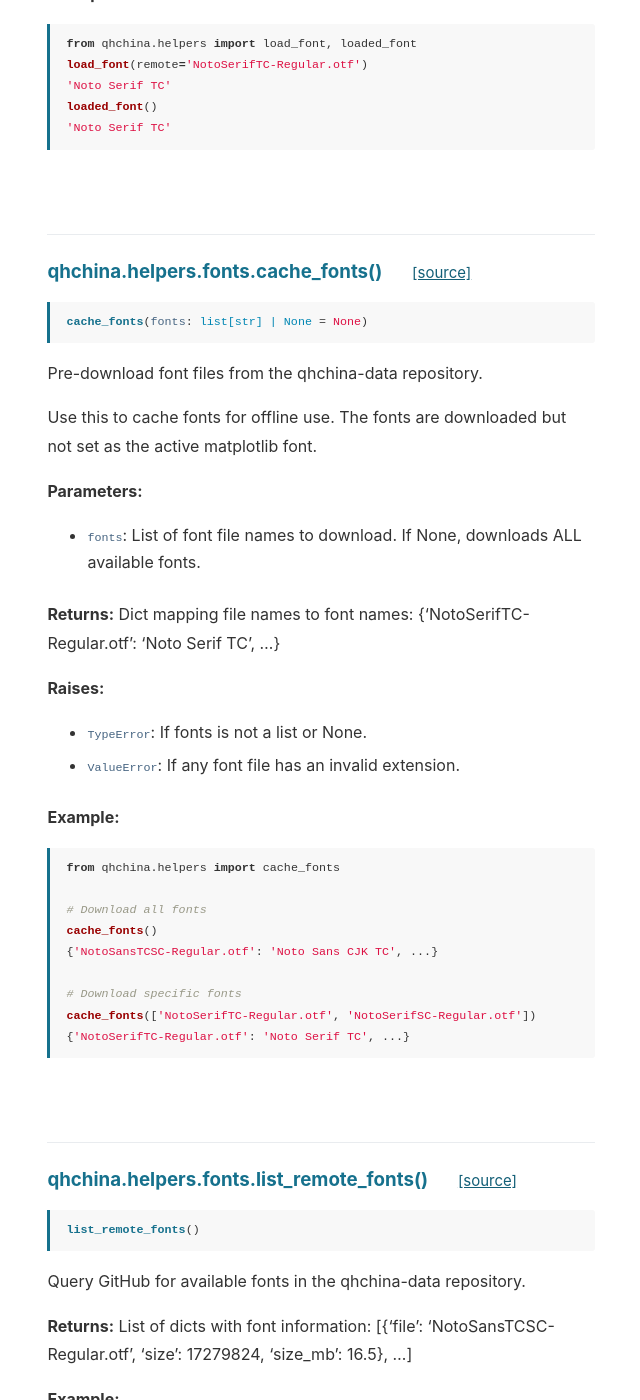
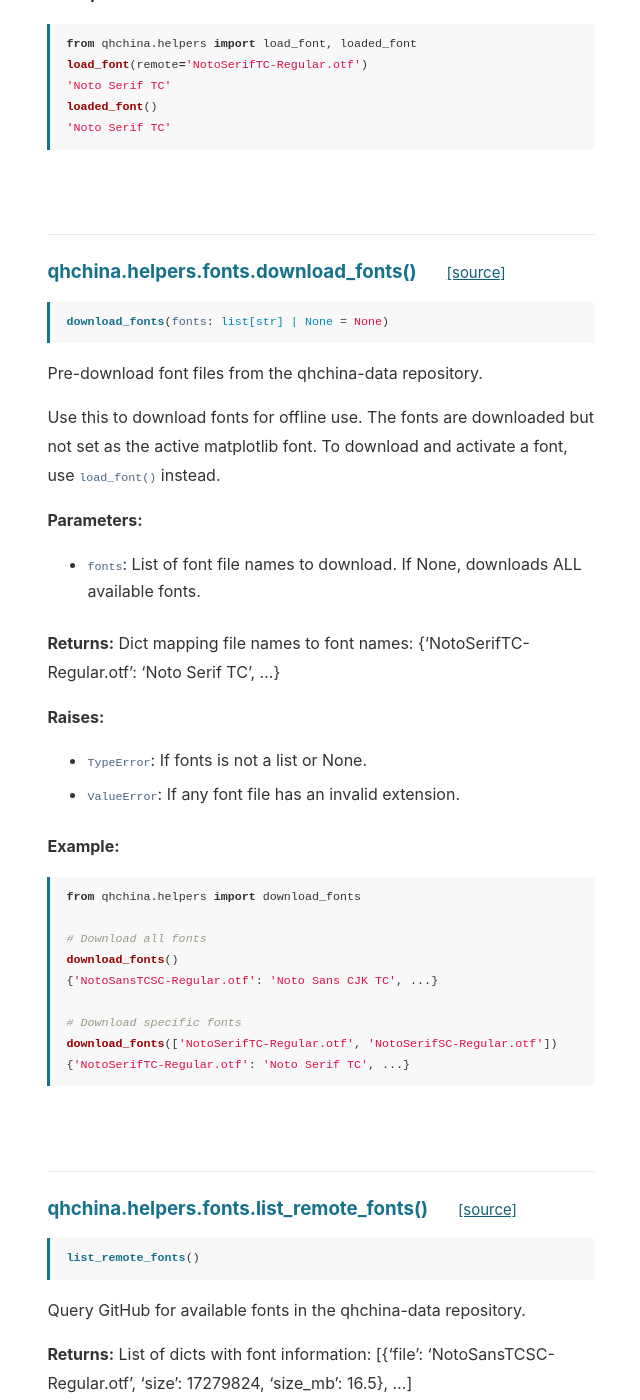
Before and after one commit to mcjkurz/qhchina-web, a Jekyll site: the page built from docs/helpers/index.md, in a window 1280 px wide and 1400 px high, scrolled down 5669 px. Shown: the whole window, without its empty margins (455-1095 px from the left). Built offline with Jekyll 4.4.1, drawn with Linux system fonts in a browser that asks for light colours; some of the changed text lies outside the part shown.

Commit message:
Update API docs

````diff
--- a/_config.yml
+++ b/_config.yml
@@ -60,4 +60,4 @@ goatcounter_code: qhchina # This will create the URL qhchina.goatcounter.com
 github: [metadata]
 
 # Cache busting version (auto-updated by make_docs.py)
-cache_version: 20260306122500
+cache_version: 20260306122750
--- a/_data/nav_docs.json
+++ b/_data/nav_docs.json
@@ -557,8 +557,8 @@
         "anchor": "loaded_font"
       },
       {
-        "name": "cache_fonts()",
-        "anchor": "cache_fonts"
+        "name": "download_fonts()",
+        "anchor": "download_fonts"
       },
       {
         "name": "list_remote_fonts()",
--- a/docs/helpers/index.md
+++ b/docs/helpers/index.md
@@ -13,8 +13,8 @@ functions:
     anchor: get_current_font_path
   - name: loaded_font()
     anchor: loaded_font
-  - name: cache_fonts()
-    anchor: cache_fonts
+  - name: download_fonts()
+    anchor: download_fonts
   - name: list_remote_fonts()
     anchor: list_remote_fonts
   - name: list_cached_fonts()
@@ -72,14 +72,14 @@ plt.show()
 **Using Custom Fonts**
 
 ```python
-from qhchina.helpers import set_font
+from qhchina.helpers import load_font
 import matplotlib.pyplot as plt
 
-# Use your own font file
-set_font('/path/to/your/custom-font.otf')
+# Use your own local font file
+load_font(path='/path/to/your/custom-font.otf')
 
 # Or use a font from the qhchina-data repository
-set_font('NotoSerifTC-Regular.otf')
+load_font(remote='NotoSerifTC-Regular.otf')
 
 # Now your plots will use the custom font
 plt.figure(figsize=(8, 6))
@@ -250,7 +250,7 @@ get_current_font_path()  # Returns path to NotoSerifTC-Regular.otf
 
 <br>
 
-<h3 id="loaded_font">qhchina.helpers.fonts.loaded_font() <a href="#loaded_font" class="header-link" title="Permalink">#</a> <a href="https://github.com/mcjkurz/qhchina/blob/main/qhchina/helpers/fonts.py#L413" class="source-link" title="View source on GitHub">[source]</a></h3>
+<h3 id="loaded_font">qhchina.helpers.fonts.loaded_font() <a href="#loaded_font" class="header-link" title="Permalink">#</a> <a href="https://github.com/mcjkurz/qhchina/blob/main/qhchina/helpers/fonts.py#L414" class="source-link" title="View source on GitHub">[source]</a></h3>
 
 <pre class="signature"><code><span class="sig-name">loaded_font</span>()</code></pre>
 
@@ -270,14 +270,15 @@ loaded_font()
 
 <br>
 
-<h3 id="cache_fonts">qhchina.helpers.fonts.cache_fonts() <a href="#cache_fonts" class="header-link" title="Permalink">#</a> <a href="https://github.com/mcjkurz/qhchina/blob/main/qhchina/helpers/fonts.py#L305" class="source-link" title="View source on GitHub">[source]</a></h3>
+<h3 id="download_fonts">qhchina.helpers.fonts.download_fonts() <a href="#download_fonts" class="header-link" title="Permalink">#</a> <a href="https://github.com/mcjkurz/qhchina/blob/main/qhchina/helpers/fonts.py#L305" class="source-link" title="View source on GitHub">[source]</a></h3>
 
-<pre class="signature"><code><span class="sig-name">cache_fonts</span>(<span class="sig-param">fonts</span><span class="sig-punct">:</span> <span class="sig-type">list[str] | None</span> <span class="sig-punct">=</span> <span class="sig-default">None</span>)</code></pre>
+<pre class="signature"><code><span class="sig-name">download_fonts</span>(<span class="sig-param">fonts</span><span class="sig-punct">:</span> <span class="sig-type">list[str] | None</span> <span class="sig-punct">=</span> <span class="sig-default">None</span>)</code></pre>
 
 Pre-download font files from the qhchina-data repository.
 
-Use this to cache fonts for offline use. The fonts are downloaded
-but not set as the active matplotlib font.
+Use this to download fonts for offline use. The fonts are downloaded
+but not set as the active matplotlib font. To download and activate
+a font, use `load_font()` instead.
 
 **Parameters:**
 - `fonts`: List of font file names to download. If None, downloads ALL available fonts.
@@ -292,20 +293,20 @@ Dict mapping file names to font names:
 
 **Example:**
 ```python
-from qhchina.helpers import cache_fonts
+from qhchina.helpers import download_fonts
 
 # Download all fonts
-cache_fonts()
+download_fonts()
 {'NotoSansTCSC-Regular.otf': 'Noto Sans CJK TC', ...}
 
 # Download specific fonts
-cache_fonts(['NotoSerifTC-Regular.otf', 'NotoSerifSC-Regular.otf'])
+download_fonts(['NotoSerifTC-Regular.otf', 'NotoSerifSC-Regular.otf'])
 {'NotoSerifTC-Regular.otf': 'Noto Serif TC', ...}
 ```
 
 <br>
 
-<h3 id="list_remote_fonts">qhchina.helpers.fonts.list_remote_fonts() <a href="#list_remote_fonts" class="header-link" title="Permalink">#</a> <a href="https://github.com/mcjkurz/qhchina/blob/main/qhchina/helpers/fonts.py#L358" class="source-link" title="View source on GitHub">[source]</a></h3>
+<h3 id="list_remote_fonts">qhchina.helpers.fonts.list_remote_fonts() <a href="#list_remote_fonts" class="header-link" title="Permalink">#</a> <a href="https://github.com/mcjkurz/qhchina/blob/main/qhchina/helpers/fonts.py#L359" class="source-link" title="View source on GitHub">[source]</a></h3>
 
 <pre class="signature"><code><span class="sig-name">list_remote_fonts</span>()</code></pre>
 
@@ -323,7 +324,7 @@ qhchina.list_remote_fonts()
 
 <br>
 
-<h3 id="list_cached_fonts">qhchina.helpers.fonts.list_cached_fonts() <a href="#list_cached_fonts" class="header-link" title="Permalink">#</a> <a href="https://github.com/mcjkurz/qhchina/blob/main/qhchina/helpers/fonts.py#L381" class="source-link" title="View source on GitHub">[source]</a></h3>
+<h3 id="list_cached_fonts">qhchina.helpers.fonts.list_cached_fonts() <a href="#list_cached_fonts" class="header-link" title="Permalink">#</a> <a href="https://github.com/mcjkurz/qhchina/blob/main/qhchina/helpers/fonts.py#L382" class="source-link" title="View source on GitHub">[source]</a></h3>
 
 <pre class="signature"><code><span class="sig-name">list_cached_fonts</span>()</code></pre>
 
@@ -337,7 +338,7 @@ List of dicts with font information:
 
 <br>
 
-<h3 id="clear_cache">qhchina.helpers.fonts.clear_cache() <a href="#clear_cache" class="header-link" title="Permalink">#</a> <a href="https://github.com/mcjkurz/qhchina/blob/main/qhchina/helpers/fonts.py#L440" class="source-link" title="View source on GitHub">[source]</a></h3>
+<h3 id="clear_cache">qhchina.helpers.fonts.clear_cache() <a href="#clear_cache" class="header-link" title="Permalink">#</a> <a href="https://github.com/mcjkurz/qhchina/blob/main/qhchina/helpers/fonts.py#L441" class="source-link" title="View source on GitHub">[source]</a></h3>
 
 <pre class="signature"><code><span class="sig-name">clear_cache</span>()</code></pre>
 
````
